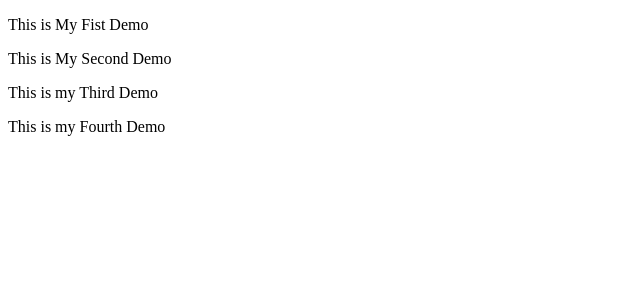
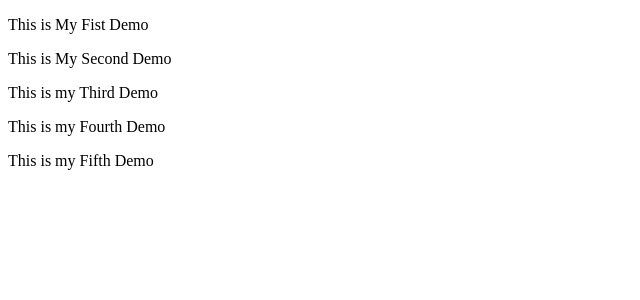
Before and after one commit to RaghavendraSagar/AngularBasics, an Angular app in the folder EcommerceGateway/: page / in a window 1280 px wide. Shown: the top 300 px of the page, without its empty margins (0-640 px from the left). Built offline with nearby package versions, Linux system fonts and the light colour scheme.

Commit message:
This is fifth Demo

```diff
--- a/EcommerceGateway/src/app/app.component.html
+++ b/EcommerceGateway/src/app/app.component.html
@@ -2,3 +2,4 @@
 <p>This is My Second Demo</p>
 <p>This is my Third Demo</p>
 <p>This is my Fourth Demo</p>
+<p>This is my Fifth Demo</p>
```
